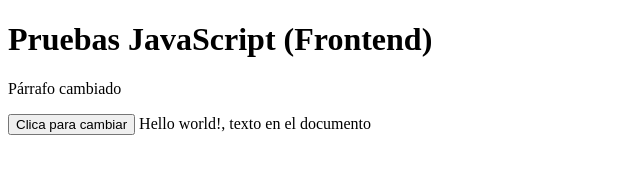
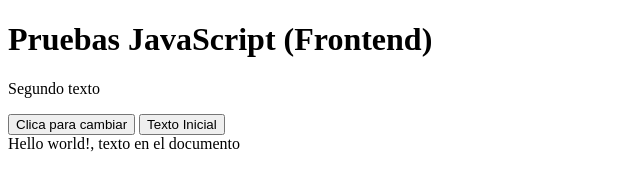
Before and after one commit to AlexMachoSalas/FULLSTACK, a plain HTML site: page HTML/Pruebas-JS.html in a window 1280 px wide. Both pictures are taken after a click on the button "Clica para cambiar". Shown: the whole page, without its empty margins (0-640 px from the left). Drawn offline with Linux system fonts and the light colour scheme.

Commit message:
Update Pruebas-JS.html

```diff
--- a/HTML/Pruebas-JS.html
+++ b/HTML/Pruebas-JS.html
@@ -12,14 +12,21 @@
 </head>
 <body>
     <h1>Pruebas JavaScript (Frontend)</h1>
-    <p id="demo">Lorem ipsum dolor sit, amet consectetur adipisicing elit. Aperiam qui delectus architecto praesentium fugit nulla mollitia! Commodi officia rem voluptates et aliquid iusto eaque provident voluptate earum? Asperiores, exercitationem placeat?</p>
-    <button type="submit" onclick="myFunction()">Clica para cambiar</button>
+    <p id="demo">Primer texto</p>
+    <button type="submit" onclick="Cambia()">Clica para cambiar</button>
+    <button type="submit" onclick="Inicial()">Texto Inicial</button>
+    <br>
     <script>
         document.write("Hello world!, texto en el documento");
     </script>
     <script>
-        function myFunction() {
-            document.getElementById("demo").innerHTML = "Párrafo cambiado";
+        function Cambia() {
+            document.getElementById("demo").innerHTML = "Segundo texto";
+        }
+    </script>
+    <script>
+        function Inicial() {
+            document.getElementById("demo").innerHTML = "Primer texto";
         }
     </script>
 </body>
```
